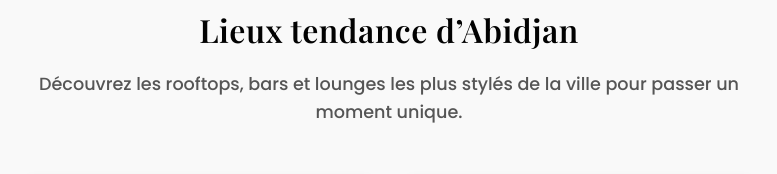
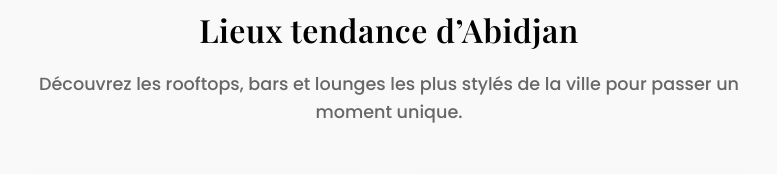
Before and after one commit to Victoire2008/Babi-chic, a plain HTML site: page tendance.html in a window 1280 px wide. Shown: the part 162-336 px from the top of the page, 251-1028 px from the left. Drawn offline with nearby package versions, Linux system fonts and the light colour scheme.

Commit message:
modification du style

```diff
--- a/style.css
+++ b/style.css
@@ -265,7 +265,7 @@ nav a{
 
 .lieux .intro {
   font-size: 1.1rem;
-  color: #555;
+  color: #686767;
   margin-bottom: 50px;
   max-width: 700px;
   margin-left: auto;
```
